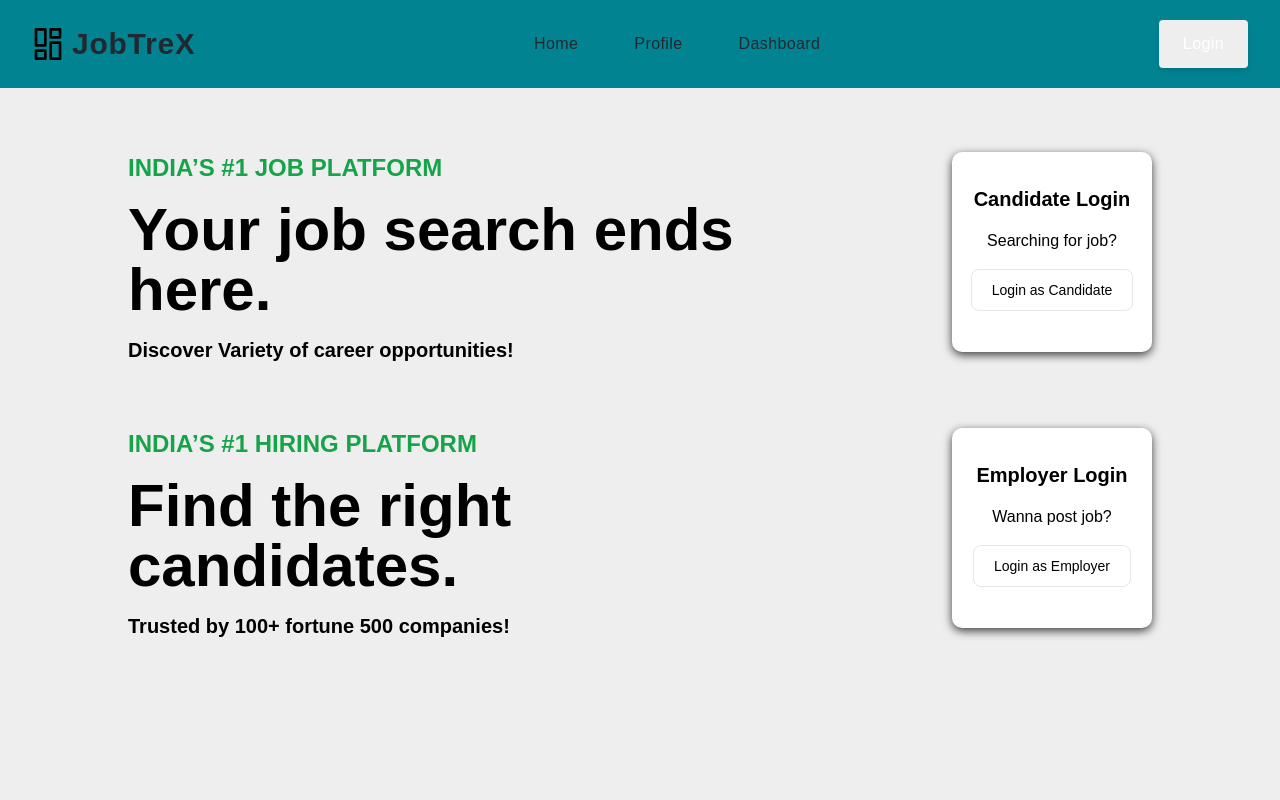
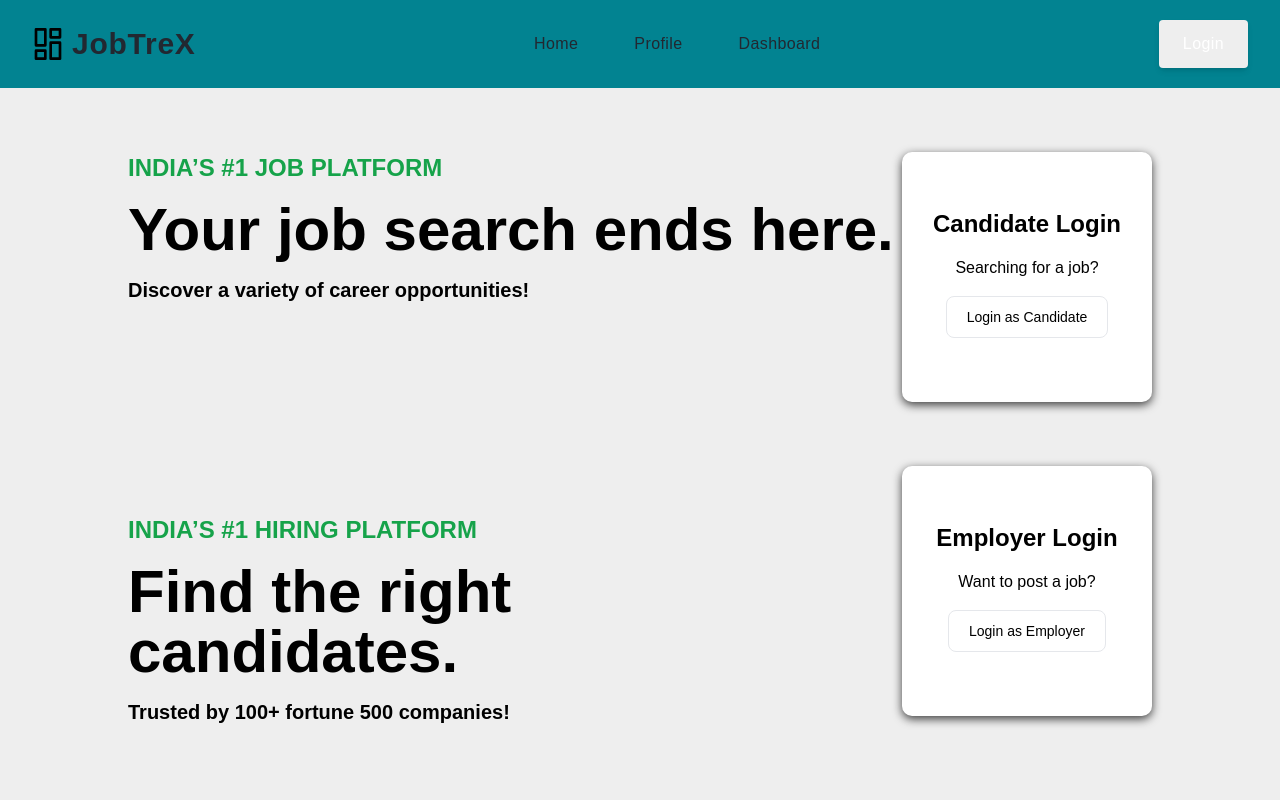
Before and after one commit to Raja12raja/WEB-14-Job-Search-and-Recruitment-Platform, a React (Create React App) app in the folder client/: page /login in a window 1280 px wide. Shown: the top 800 px of the page. Built offline with nearby package versions, Linux system fonts and the light colour scheme.

Commit message:
Bug fix:home,login,navbar

```diff
--- a/client/src/components/Cards.js
+++ b/client/src/components/Cards.js
@@ -45,7 +45,7 @@ const Cards = ({ query, selectedLocation, selectedRole, minSalary }) => {
 
     const renderCards = () => {
         return filteredItems.map((job, index) => (
-            <div key={index} className="w-full sm:w-1/2 md:w-1/2 lg:w-1/3 p-2 lg:p-3 mt-10">
+            <div key={index} className=" sm:w-1/2 md:w-1/2 lg:w-1/3 p-2 lg:p-3 mt-10">
                 <div className="w-80 overflow-hidden shadow-lg transition duration-500 ease-in-out transform hover:-translate-y-2 hover:shadow-2xl rounded-lg cursor-pointer bg-[#EEEEEE] mx-auto">
                     <a  className="w-full block h-full">
                         <div className="flex items-start p-4 bg-gradient-to-r from-[#00ADB5] to-[#EEEEEE]">
--- a/client/src/components/Home.js
+++ b/client/src/components/Home.js
@@ -81,7 +81,7 @@ const Home = () => {
           {/* <h1 className='text-5xl font-bold text-primary mb-3 text-center'><span className='text-[#41C9E2]'>Find Your</span> <span className='text-[#EEEEEE]'>Jobs</span> <span className='text-[#41C9E2]'>here</span></h1> */}
           <div class="text-5xl font-bold text-primary mb-3 text-center text-[#41C9E2]">
             Find Your{" "}
-            <span class="text-white inline-flex flex-col h-[calc(theme(fontSize.3xl)*theme(lineHeight.tight))] md:h-[calc(theme(fontSize.4xl)*theme(lineHeight.tight))] overflow-hidden">
+            <span class="text-white inline-flex flex-col h-[calc(theme(fontSize.5xl)*theme(lineHeight.tight))] md:h-[calc(theme(fontSize.5xl)*theme(lineHeight.tight))] overflow-hidden">
               <ul class="block animate-text-slide-4 text-left leading-tight [&_li]:block">
                 {/* <li>Candidate</li> */}
                 <li>Candidates</li>
--- a/client/src/components/Login.js
+++ b/client/src/components/Login.js
@@ -1,12 +1,7 @@
 import { useAuth0 } from "@auth0/auth0-react";
 
 const About = () => {
-  const {
-    loginWithRedirect,
-    isAuthenticated,
-    logout,
-    isLoading,
-  } = useAuth0();
+  const { loginWithRedirect, isAuthenticated, logout, isLoading } = useAuth0();
 
   const determineUserRole = (user1) => {
     const userRole = user1; // if user is employee or candidate
@@ -17,34 +12,28 @@ const About = () => {
     return <div>Loading ...</div>;
   }
 
-
   return (
-    <div className="flex flex-col h-screen">
+    <div className="flex flex-col lg:h-screen">
       {!isAuthenticated && (
-      <div className="flex flex-row justify-between items-start mt-16 mx-32">
-        <div className="text-left flex-1">
+        <>
+          <div className="flex flex-col md:flex-row justify-between items-start mt-8 md:mt-16 mx-4 md:mx-32">
+            <div className="text-left flex-1 mb-8 md:mb-0">
               <h1 className="text-green-600 text-2xl font-bold mb-4">
                 INDIA’S #1 JOB PLATFORM
               </h1>
-          <h2 className="text-6xl font-bold text-black mb-4">
+              <h2 className="text-4xl md:text-6xl font-bold text-black mb-4">
                 Your job search ends here.
               </h2>
               <p className="text-xl font-bold text-black">
-            Discover Variety of career opportunities!
+                Discover a variety of career opportunities!
               </p>
             </div>
-
             <div
-            className="flex flex-col items-center justify-center p-4 bg-white rounded-lg shadow-lg ml-32"
-            style={{
-              width: "200px",
-              height: "200px",
-              borderRadius: "10px",
-              boxShadow: "0 3px 10px rgba(0, 0, 0, 0.75)",
-            }}
+              className="flex flex-col items-center justify-center p-4 bg-white rounded-lg shadow-lg mx-auto md:mx-0"
+              style={{ width: "250px", height: "250px", borderRadius: "10px", boxShadow: "0 3px 10px rgba(0, 0, 0, 0.75)" }}
             >
-            <h2 className="text-xl font-bold mb-4">Candidate Login</h2>
-            <p className="mb-4">Searching for job?</p>
+              <h2 className="text-2xl font-bold mb-4">Candidate Login</h2>
+              <p className="mb-4">Searching for a job?</p>
               <button
                 className="text-black-700 hover:text-white border border-black-700 hover:bg-green-600 focus:ring-4 focus:outline-none focus:ring-green-600 font-medium rounded-lg text-sm px-5 py-2.5 text-center mb-2 dark:border-green-400 dark:text-green-400 dark:hover:text-white dark:hover:bg-green-500 dark:focus:ring-green-900"
                 onClick={() => {
@@ -55,34 +44,26 @@ const About = () => {
                 Login as Candidate
               </button>
             </div>
+          </div>
 
-      </div>
-    )}
-      {!isAuthenticated && (
-      <div className="flex flex-row justify-between items-start mt-16 mx-32">
-        <div className="text-left flex-1">
+          <div className="flex flex-col md:flex-row justify-between items-start mt-8 mb-8 md:mt-16 mx-4 md:mx-32">
+            <div className="text-left flex-1 mb-8 mt-12 md:mb-0">
               <h1 className="text-green-600 text-2xl font-bold mb-4">
                 INDIA’S #1 HIRING PLATFORM
               </h1>
-          <h2 className="text-6xl font-bold text-black mb-4">
+              <h2 className="text-4xl md:text-6xl font-bold text-black mb-4">
                 Find the right candidates.
               </h2>
               <p className="text-xl font-bold text-black">
                 Trusted by 100+ fortune 500 companies!
               </p>
             </div>
-
             <div
-            className="flex flex-col items-center justify-center p-4 bg-white rounded-lg shadow-lg ml-32"
-            style={{
-              width: "200px",
-              height: "200px",
-              borderRadius: "10px",
-              boxShadow: "0 3px 10px rgba(0, 0, 0, 0.75)",
-            }}
+              className="flex flex-col items-center justify-center p-4 bg-white rounded-lg shadow-lg mx-auto md:mx-0 md:ml-16"
+              style={{ width: "250px", height: "250px", borderRadius: "10px", boxShadow: "0 3px 10px rgba(0, 0, 0, 0.75)" }}
             >
-            <h2 className="text-xl font-bold mb-4">Employer Login</h2>
-            <p className="mb-4">Wanna post job?</p>
+              <h2 className="text-2xl font-bold mb-4">Employer Login</h2>
+              <p className="mb-4">Want to post a job?</p>
               <button
                 className="text-black-700 hover:text-white border border-black-700 hover:bg-green-600 focus:ring-4 focus:outline-none focus:ring-green-600 font-medium rounded-lg text-sm px-5 py-2.5 text-center mb-2 dark:border-green-400 dark:text-green-400 dark:hover:text-white dark:hover:bg-green-500 dark:focus:ring-green-900"
                 onClick={() => {
@@ -93,12 +74,12 @@ const About = () => {
                 Login as Employer
               </button>
             </div>
-
           </div>
+        </>
       )}
 
       {isAuthenticated && (
-        <div className="flex justify-center mt-16">
+        <div className="flex justify-center mt-16 mx-4 md:mx-0 h-screen">
           <div
             className="flex flex-col items-center justify-center p-4 bg-white rounded-lg shadow-lg"
             style={{
@@ -106,10 +87,9 @@ const About = () => {
               height: "200px",
               borderRadius: "10px",
               boxShadow: "0 3px 10px rgba(0, 0, 0, 0.75)",
-              margin: "0 32px",
             }}
           >
-            <h2 className="text-xl font-bold mb-4">Are U Sure ?🤨</h2>
+            <h2 className="text-xl font-bold mb-4">Are you sure? 🤨</h2>
             <button
               className="text-black-700 hover:text-white border border-black-700 hover:bg-red-600 focus:ring-4 focus:outline-none focus:ring-red-600 font-medium rounded-lg text-sm px-5 py-2.5 text-center mb-2 dark:border-red-400 dark:text-red-400 dark:hover:text-white dark:hover:bg-red-500 dark:focus:ring-red-900"
               onClick={() => logout()}
```
Also changed, not shown: client/src/components/Navbar.js (+21 -8 lines). Lines whose indentation alone changed are shown as unchanged.
